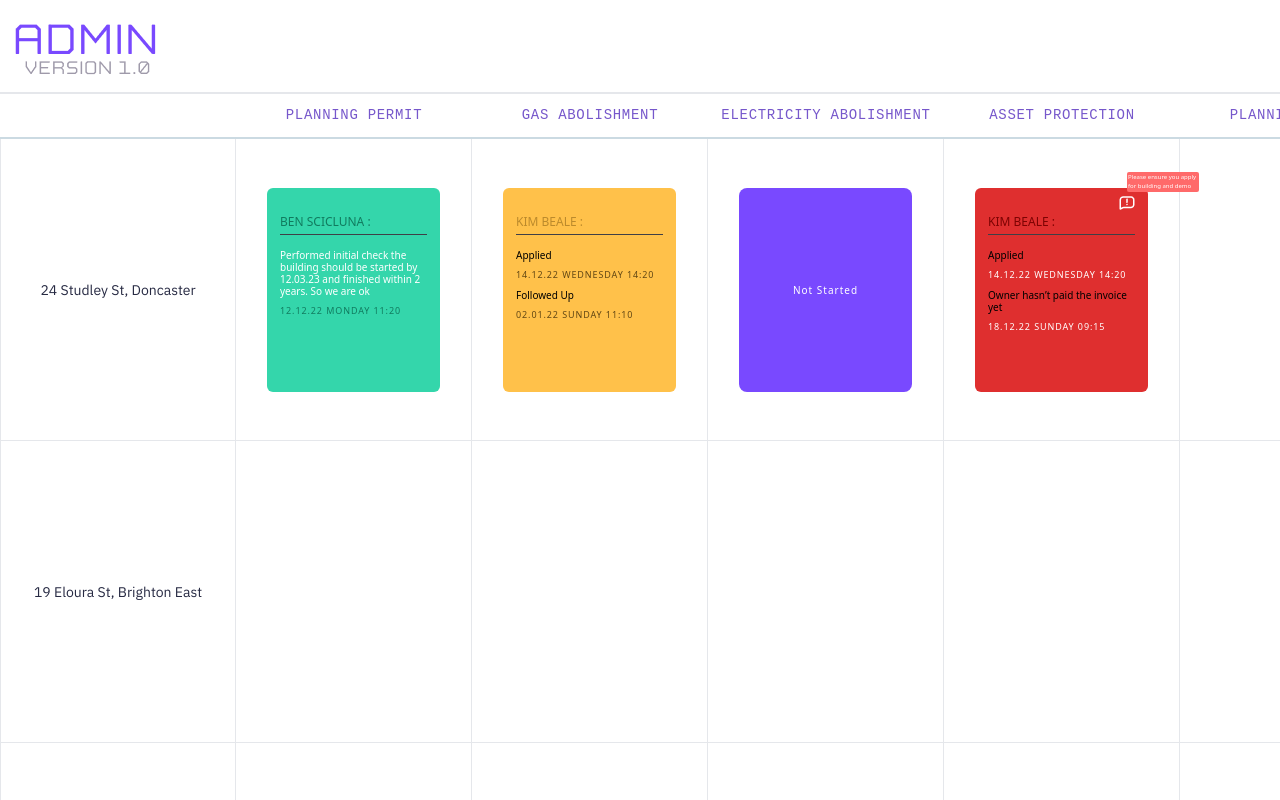
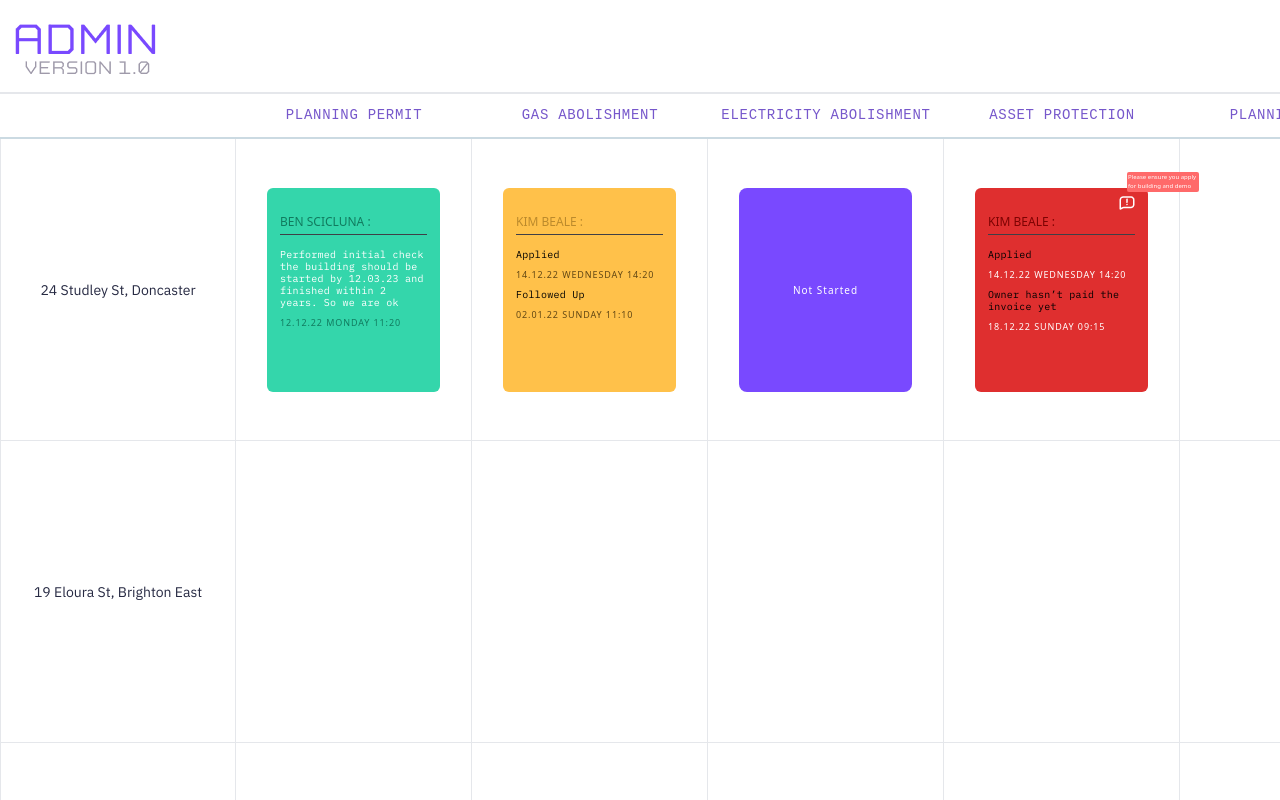
Before and after one commit to alfiancode/adminTableTailwind, a React (Vite) app: page / in a window 1280 px wide. Shown: the top 800 px of the page. Built offline with nearby package versions, Linux system fonts and the light colour scheme.

Commit message:
Update PermitCard.tsx

```diff
--- a/src/components/PermitCard.tsx
+++ b/src/components/PermitCard.tsx
@@ -86,7 +86,7 @@ const PermitCard = ({ permit }: Props) => {
                   <div key={index}>
                     <div>
                       <div
-                        className={`text-[10px] leading-3  ${stylePermitCard.commentColor}`}
+                        className={`font-ibmmono tracking-wide text-[10px] leading-3  ${stylePermitCard.commentColor}`}
                       >
                         {parse(makeBold(comment.commentText))}
                       </div>
```
